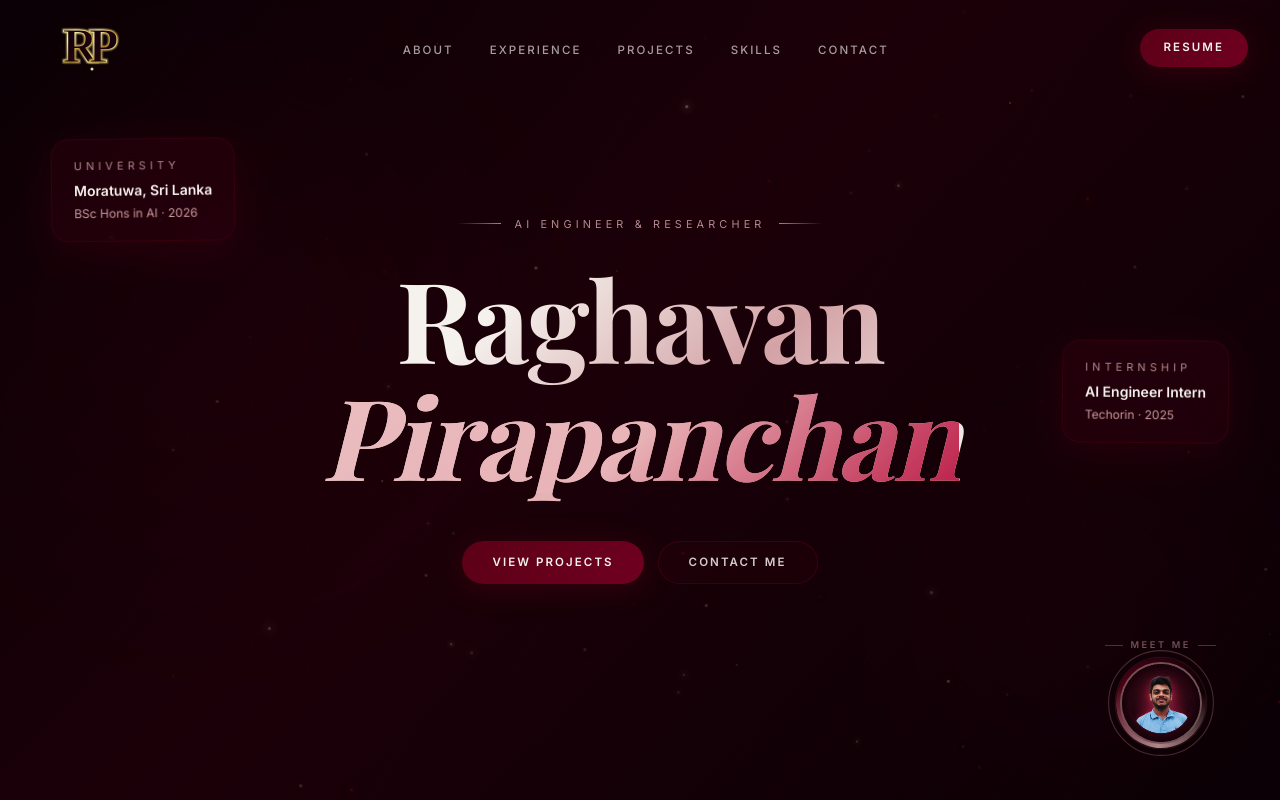
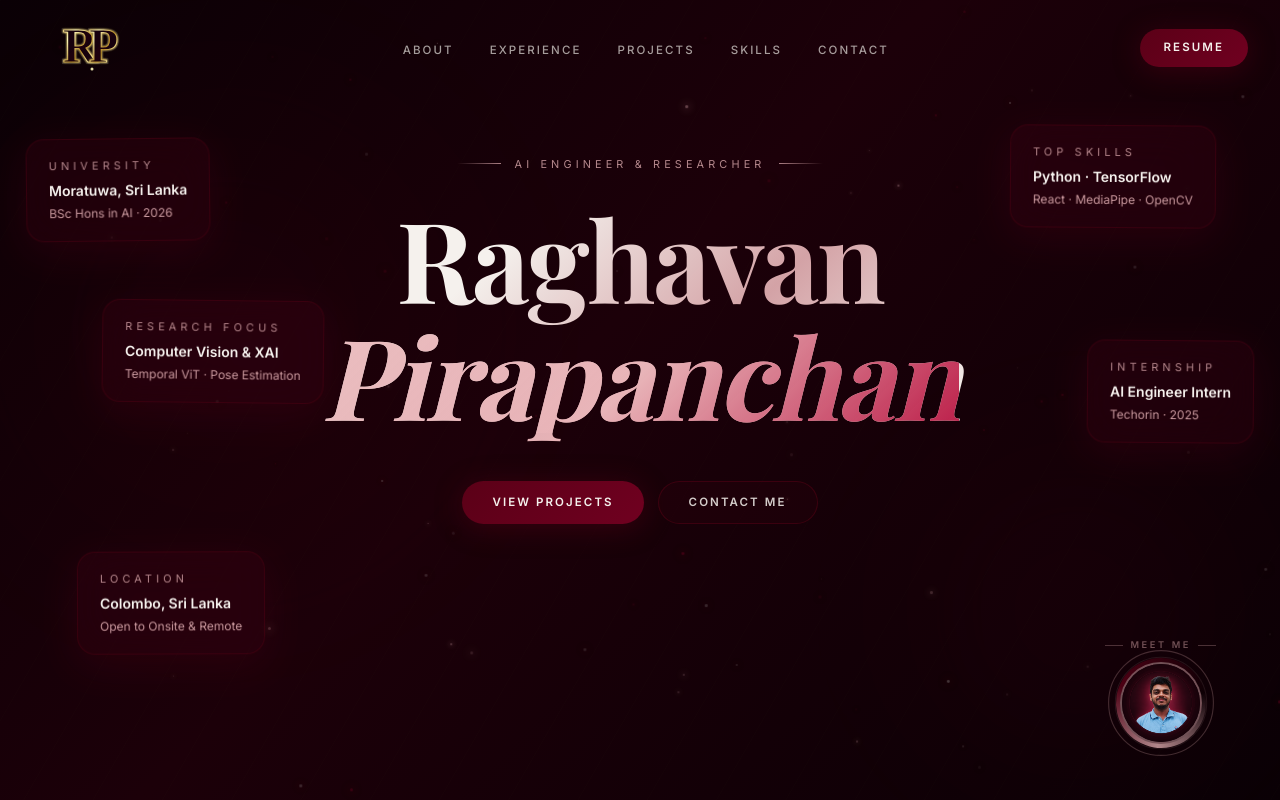
Before and after one commit to RPirapanchan/portfolio, a React (Vite) app: page / in a window 1280 px wide. Shown: the top 800 px of the page. Built offline with nearby package versions, Linux system fonts and the light colour scheme; a web font is replaced by a local one.

Commit message:
Hero: add 3 new info cards (Location, Top Skills, Research Focus), stagger card positions, fix location text, adjust spacing

```diff
--- a/src/components/Hero.jsx
+++ b/src/components/Hero.jsx
@@ -205,17 +205,41 @@ export default function Hero() {
 
         {/* ── Floating cards ── */}
         <motion.div animate={{ y: [-8, 8, -8], rotate: [-1, 1, -1] }} transition={{ duration: 6, repeat: Infinity, ease: 'easeInOut' }}
-          className="floating-card" style={{ position: 'absolute', top: '18%', left: '4%', display: 'none' }} id="fc2">
+          className="floating-card" style={{ position: 'absolute', top: '18%', left: '2%', display: 'none' }} id="fc2">
           <p className="eyebrow-dark" style={{ marginBottom: 6 }}>University</p>
           <p style={{ fontWeight: 600, color: '#F5F1ED', fontSize: '0.875rem' }}>Moratuwa, Sri Lanka</p>
           <p style={{ fontSize: '0.75rem', color: 'rgba(232,180,184,0.85)', marginTop: 4 }}>BSc Hons in AI · 2026</p>
         </motion.div>
 
         <motion.div animate={{ y: [8, -8, 8], rotate: [1, -1, 1] }} transition={{ duration: 7, repeat: Infinity, ease: 'easeInOut', delay: 1 }}
-          className="floating-card" style={{ position: 'absolute', top: '42%', right: '4%', display: 'none' }} id="fc1">
+          className="floating-card" style={{ position: 'absolute', top: '42%', right: '2%', display: 'none' }} id="fc1">
           <p className="eyebrow-dark" style={{ marginBottom: 6 }}>Internship</p>
           <p style={{ fontWeight: 600, color: '#F5F1ED', fontSize: '0.875rem' }}>AI Engineer Intern</p>
           <p style={{ fontSize: '0.75rem', color: 'rgba(232,180,184,0.85)', marginTop: 4 }}>Techorin · 2025</p>
+        </motion.div>
+
+        {/* Location card — bottom LEFT */}
+        <motion.div animate={{ y: [-6, 6, -6], rotate: [-0.8, 0.8, -0.8] }} transition={{ duration: 8, repeat: Infinity, ease: 'easeInOut', delay: 0.5 }}
+          className="floating-card" style={{ position: 'absolute', bottom: '18%', left: '6%', display: 'none' }} id="fc3">
+          <p className="eyebrow-dark" style={{ marginBottom: 6 }}>Location</p>
+          <p style={{ fontWeight: 600, color: '#F5F1ED', fontSize: '0.875rem' }}>Colombo, Sri Lanka</p>
+          <p style={{ fontSize: '0.75rem', color: 'rgba(232,180,184,0.85)', marginTop: 4 }}>Open to Onsite &amp; Remote</p>
+        </motion.div>
+
+        {/* Top Skills card — top right */}
+        <motion.div animate={{ y: [-7, 7, -7], rotate: [1, -1, 1] }} transition={{ duration: 6.5, repeat: Infinity, ease: 'easeInOut', delay: 1.5 }}
+          className="floating-card" style={{ position: 'absolute', top: '16%', right: '5%', display: 'none' }} id="fc4">
+          <p className="eyebrow-dark" style={{ marginBottom: 6 }}>Top Skills</p>
+          <p style={{ fontWeight: 600, color: '#F5F1ED', fontSize: '0.875rem' }}>Python · TensorFlow</p>
+          <p style={{ fontSize: '0.75rem', color: 'rgba(232,180,184,0.85)', marginTop: 4 }}>React · MediaPipe · OpenCV</p>
+        </motion.div>
+
+        {/* Research Focus card — LEFT, below University */}
+        <motion.div animate={{ y: [6, -6, 6], rotate: [-1, 1, -1] }} transition={{ duration: 7.5, repeat: Infinity, ease: 'easeInOut', delay: 2 }}
+          className="floating-card" style={{ position: 'absolute', top: '38%', left: '8%', display: 'none' }} id="fc5">
+          <p className="eyebrow-dark" style={{ marginBottom: 6 }}>Research Focus</p>
+          <p style={{ fontWeight: 600, color: '#F5F1ED', fontSize: '0.875rem' }}>Computer Vision &amp; XAI</p>
+          <p style={{ fontSize: '0.75rem', color: 'rgba(232,180,184,0.85)', marginTop: 4 }}>Temporal ViT · Pose Estimation</p>
         </motion.div>
 
         {/* ══════════════════════════════════════════
@@ -304,7 +328,7 @@ export default function Hero() {
         </motion.div>
 
         {/* ── Centered Text ── */}
-        <motion.div style={{ y, opacity, position: 'relative', zIndex: 10, textAlign: 'center', padding: '0 24px', maxWidth: 860, width: '100%' }}>
+        <motion.div style={{ y, opacity, position: 'relative', zIndex: 10, textAlign: 'center', padding: '0 24px', maxWidth: 860, width: '100%', marginTop: '-15vh' }}>
           <motion.div initial={{ opacity: 0, y: 20 }} animate={{ opacity: 1, y: 0 }} transition={{ duration: 0.8, delay: 0.2 }}
             style={{ display: 'flex', alignItems: 'center', justifyContent: 'center', gap: 14, marginBottom: 28 }}>
             <span style={{ height: 1, width: 44, background: 'linear-gradient(90deg, transparent, rgba(232,180,184,0.7))' }} />
@@ -329,7 +353,7 @@ export default function Hero() {
         </motion.div>
 
         <style>{`
-          @media (min-width: 1200px) { #fc1, #fc2 { display: block !important; } }
+          @media (min-width: 1200px) { #fc1, #fc2, #fc3, #fc4, #fc5 { display: block !important; } }
         `}</style>
       </section>
     </>
```
